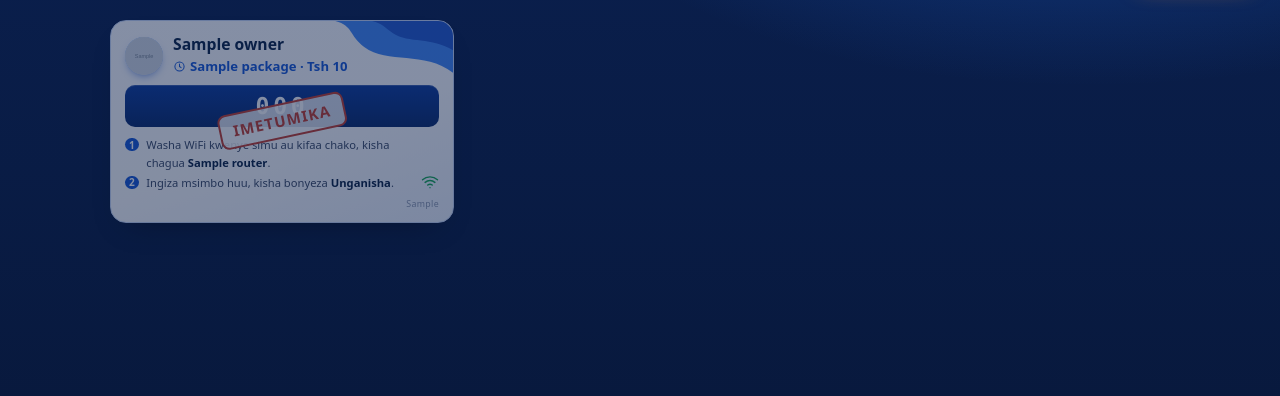
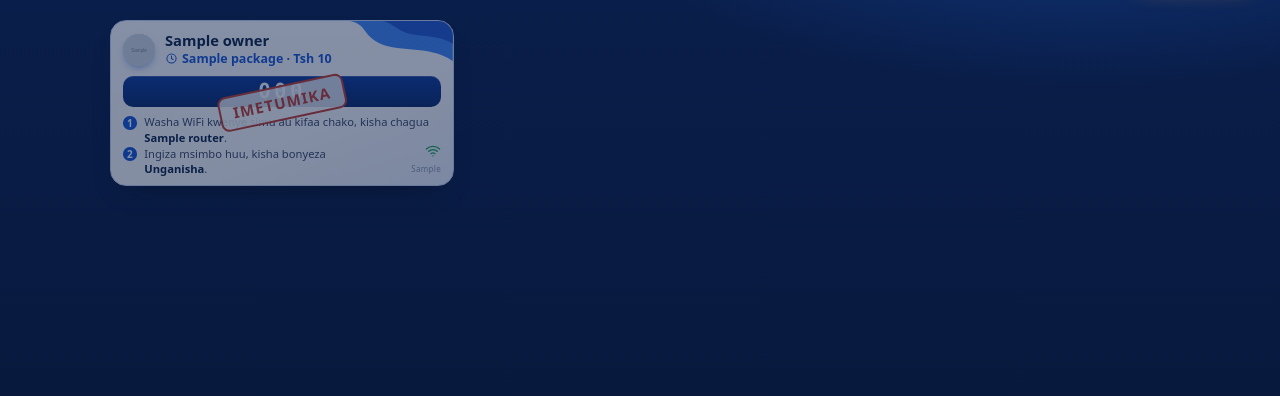
Before and after one commit to Barackwilliam/jamiilite-5g, a Django app: template dashboard/templates/dashboard/voucher_print.html in a window 1280 px wide. Shown: the part 74-470 px from the top of the page. Run offline with Django 5.2, Linux system fonts and the light colour scheme; the template is opened without the code that fills it: most values are stand-ins (such as "Sample title", 1, 10 or a date in 2020); grey boxes marked "Sample" are stand-in pictures.

Commit message:
Shorter voucher cards
Tighter spacing, a slimmer code bar and the site address tucked under
the WiFi mark beside step 2. A printed card goes from about 46mm to
33mm tall, so an A4 sheet holds 21 vouchers instead of 15.

Co-Authored-By: Claude Opus 5.5 <noreply@anthropic.com>
Claude-Session: https://claude.ai/code/session_017Gx1JKQDSPG3naeggvRgJ8

```diff
--- a/dashboard/templates/dashboard/voucher_print.html
+++ b/dashboard/templates/dashboard/voucher_print.html
@@ -37,9 +37,8 @@
             <li>{% blocktranslate with wifi=voucher.router.wifi_name|default:voucher.router.name %}Washa WiFi kwenye simu au kifaa chako, kisha chagua <b>{{ wifi }}</b>.{% endblocktranslate %}</li>
             <li>{% blocktranslate %}Ingiza msimbo huu, kisha bonyeza <b>Unganisha</b>.{% endblocktranslate %}</li>
           </ol>
-          <span class="tk-signal" aria-hidden="true">{% icon "wifi" 18 %}</span>
+          <span class="tk-side"><span class="tk-signal" aria-hidden="true">{% icon "wifi" 16 %}</span><span class="tk-site">{{ site_host }}</span></span>
         </div>
-        <p class="tk-site">{{ site_host }}</p>
         {% if voucher.activated_at %}<span class="tk-used">{% translate "Imetumika" %}</span>{% endif %}
       </article>
     {% endfor %}
--- a/ui/static/ui/voucher.css
+++ b/ui/static/ui/voucher.css
@@ -83,3 +83,34 @@ ol.tk-how { display: flex; flex-direction: column; gap: 2px; margin: 0; padding:
 ol.tk-how li { position: relative; padding-left: 1.9em; line-height: 1.6; counter-increment: tk-step; }
 ol.tk-how li::before { content: counter(tk-step); position: absolute; left: 0; top: 0.15em; display: grid; place-items: center; width: 1.35em; height: 1.35em; border-radius: 50%; background: #1557d6; color: #fff; font-size: 0.9em; font-weight: 800; line-height: 1; }
 ol.tk-how b { color: #0a2245; }
+
+/* Kadi fupi zaidi */
+.tk { gap: 7px; padding: 11px 12px 9px; }
+.tk-wave { height: 40px; width: 40%; }
+.tk-mark { width: 32px; height: 32px; }
+.tk-biz { font-size: 0.92rem; line-height: 1.15; }
+.tk-pkg { margin-top: 0 !important; font-size: 0.78rem; }
+.tk-code { padding: 4px 8px; font-size: 1.3rem; line-height: 1.15; }
+.tk-foot { align-items: flex-end; gap: 6px; }
+ol.tk-how li { line-height: 1.35; }
+ol.tk-how { gap: 1px; }
+.tk-side { display: flex; flex-direction: column; align-items: flex-end; gap: 2px; flex-shrink: 0; }
+.tk-site { margin: 0 !important; font-size: 0.5rem; white-space: nowrap; }
+@media print {
+  .tk { gap: 1.2mm; padding: 2.2mm 2.5mm 1.8mm; }
+  .tk-wave { height: 8mm; }
+  .tk-mark { width: 6.5mm; height: 6.5mm; }
+  .tk-mark svg { width: 4mm; height: 4mm; }
+  .tk-biz { font-size: 9pt; }
+  .tk-pkg { font-size: 7.5pt; }
+  .tk-code { font-size: 12pt; padding: 0.8mm 2mm; }
+  .tk-how { font-size: 6.3pt; }
+  .tk-signal svg { width: 3.6mm; height: 3.6mm; }
+  .tk-site { font-size: 5pt; }
+}
+.tk-foot { position: relative; display: block; }
+.tk-side { position: absolute; right: 0; bottom: 0; }
+ol.tk-how li:last-child { padding-right: 6.2rem; }
+@media print {
+  ol.tk-how li:last-child { padding-right: 17mm; }
+}
```
